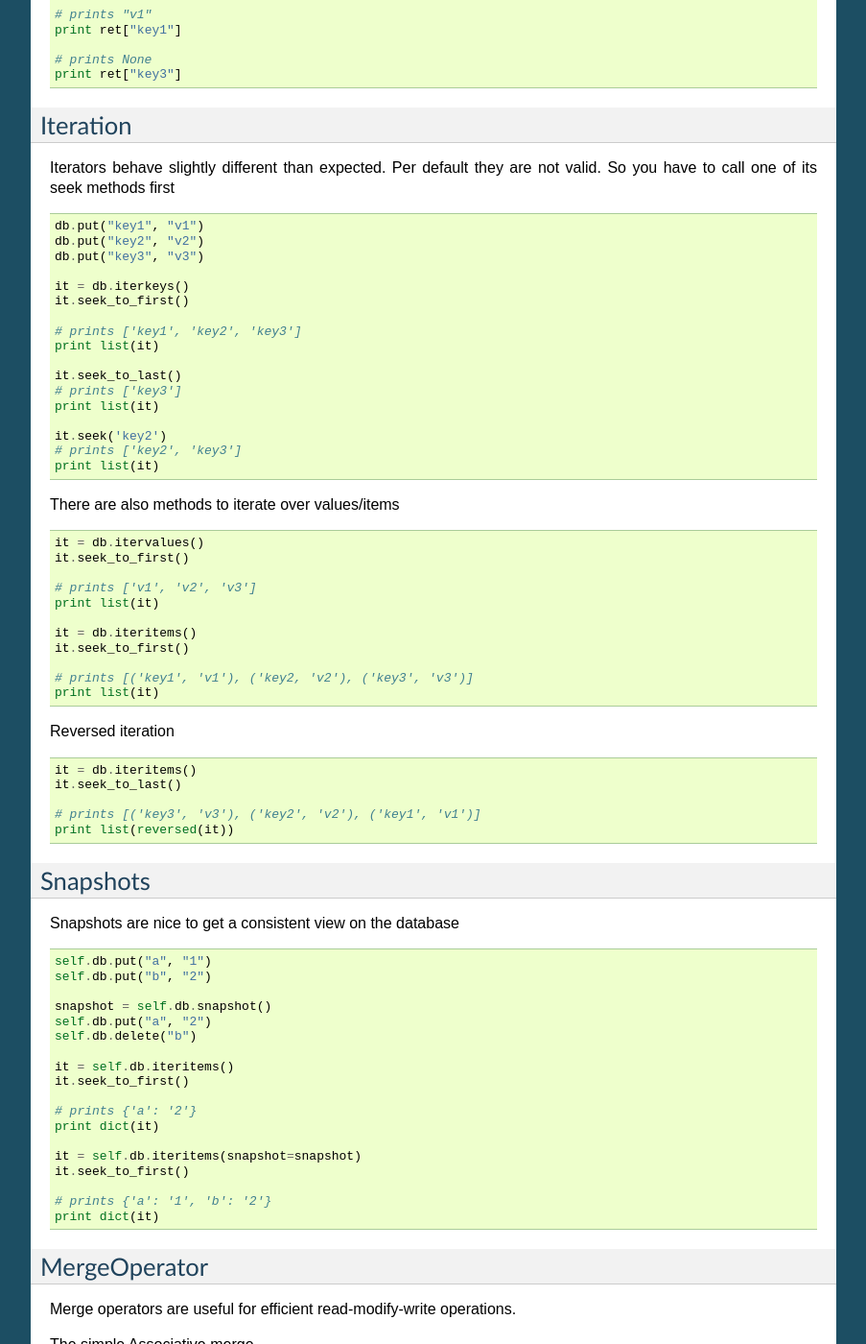
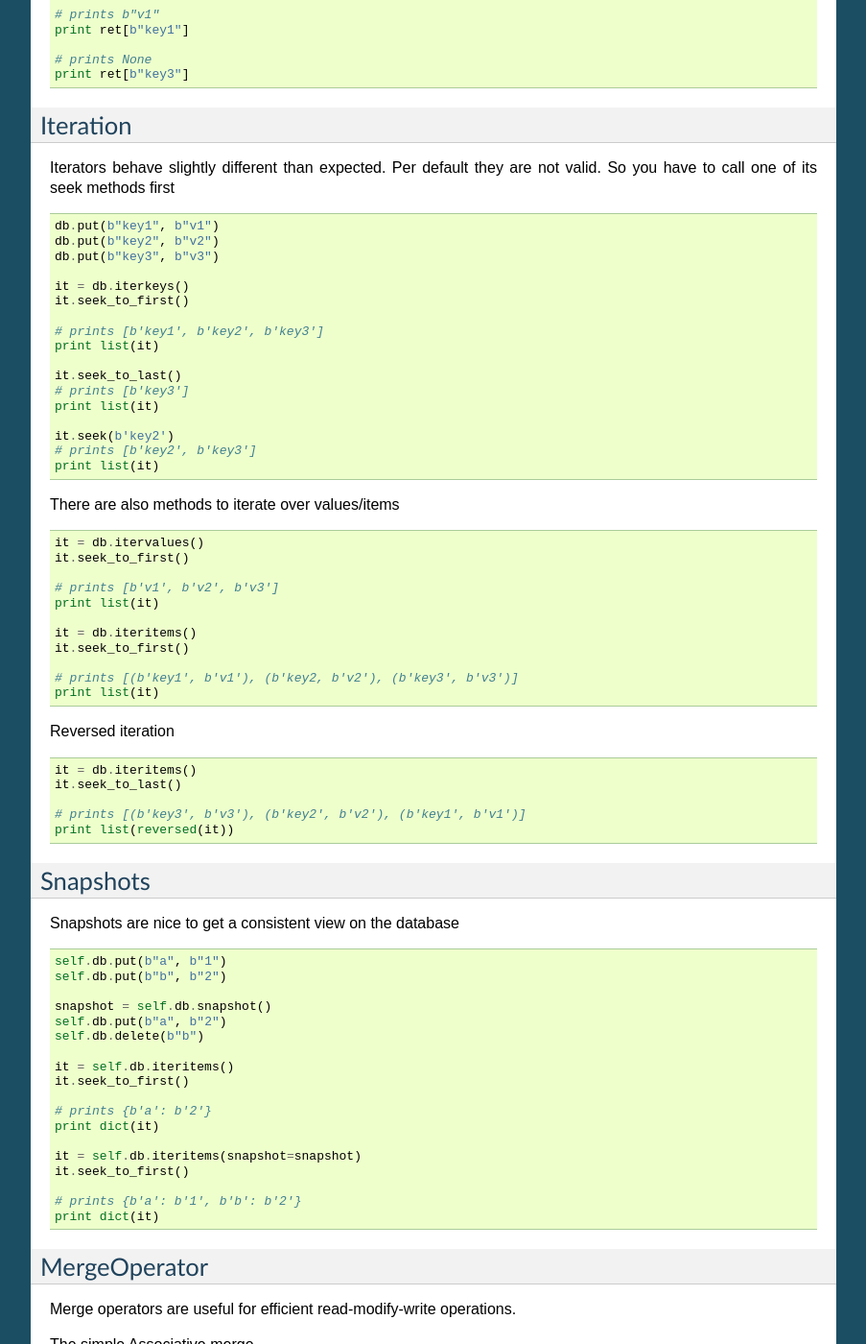
Before and after one commit to stephan-hof/pyrocksdb, a Sphinx documentation site: the page built from docs/tutorial/index.rst, in a window 1280 px wide and 1400 px high, scrolled down 1460 px. Shown: the whole window at 96% size, without its empty margins (198-1101 px from the left). Built offline with Sphinx 7.4.7, drawn with Linux system fonts in a browser that asks for light colours; some of the changed text lies outside the part shown.

```diff
--- a/docs/tutorial/index.rst
+++ b/docs/tutorial/index.rst
@@ -27,9 +27,9 @@ A more production ready open can look like this ::
     db = rocksdb.DB("test.db", opts)
 
 It assings a cache of 2.5G, uses a bloom filter for faster lookups and keeps
-more data (64 MB) in memory before writting a .sst file
+more data (64 MB) in memory before writting a .sst file.
 
-About bytes and unicode
+About Bytes and Unicode
 ========================
 
 RocksDB stores all data as uninterpreted *byte strings*.
@@ -58,37 +57,37 @@ Access
 Store, Get, Delete is straight forward ::
 
     # Store
-    db.put("key", "value")
+    db.put(b"key", b"value")
 
     # Get
-    db.get("key")
+    db.get(b"key")
 
     # Delete
-    db.delete("key")
+    db.delete(b"key")
 
 It is also possible to gather modifications and
 apply them in a single operation ::
 
     batch = rocksdb.WriteBatch()
-    batch.put("key", "v1")
-    batch.delete("key")
-    batch.put("key", "v2")
-    batch.put("key", "v3")
+    batch.put(b"key", b"v1")
+    batch.delete(b"key")
+    batch.put(b"key", b"v2")
+    batch.put(b"key", b"v3")
 
     db.write(batch)
 
 Fetch of multiple values at once ::
 
-    db.put("key1", "v1")
-    db.put("key2", "v2")
+    db.put(b"key1", b"v1")
+    db.put(b"key2", b"v2")
 
-    ret = db.multi_get(["key1", "key2", "key3"])
+    ret = db.multi_get([b"key1", b"key2", b"key3"])
 
-    # prints "v1"
-    print ret["key1"]
+    # prints b"v1"
+    print ret[b"key1"]
 
     # prints None
-    print ret["key3"]
+    print ret[b"key3"]
 
 Iteration
 =========
@@ -96,22 +95,22 @@ Iteration
 Iterators behave slightly different than expected. Per default they are not
 valid. So you have to call one of its seek methods first ::
 
-    db.put("key1", "v1")
-    db.put("key2", "v2")
-    db.put("key3", "v3")
+    db.put(b"key1", b"v1")
+    db.put(b"key2", b"v2")
+    db.put(b"key3", b"v3")
 
     it = db.iterkeys()
     it.seek_to_first()
 
-    # prints ['key1', 'key2', 'key3']
+    # prints [b'key1', b'key2', b'key3']
     print list(it)
 
     it.seek_to_last()
-    # prints ['key3']
+    # prints [b'key3']
     print list(it)
 
-    it.seek('key2')
-    # prints ['key2', 'key3']
+    it.seek(b'key2')
+    # prints [b'key2', b'key3']
     print list(it)
 
 There are also methods to iterate over values/items ::
@@ -119,13 +118,13 @@ There are also methods to iterate over values/items ::
     it = db.itervalues()
     it.seek_to_first()
 
-    # prints ['v1', 'v2', 'v3']
+    # prints [b'v1', b'v2', b'v3']
     print list(it)
 
     it = db.iteritems()
     it.seek_to_first()
 
-    # prints [('key1', 'v1'), ('key2, 'v2'), ('key3', 'v3')]
+    # prints [(b'key1', b'v1'), (b'key2, b'v2'), (b'key3', b'v3')]
     print list(it)
 
 Reversed iteration ::
@@ -133,7 +132,7 @@ Reversed iteration ::
     it = db.iteritems()
     it.seek_to_last()
 
-    # prints [('key3', 'v3'), ('key2', 'v2'), ('key1', 'v1')]
+    # prints [(b'key3', b'v3'), (b'key2', b'v2'), (b'key1', b'v1')]
     print list(reversed(it))
 
 
@@ -142,23 +141,23 @@ Snapshots
 
 Snapshots are nice to get a consistent view on the database ::
 
-    self.db.put("a", "1")
-    self.db.put("b", "2")
+    self.db.put(b"a", b"1")
+    self.db.put(b"b", b"2")
 
     snapshot = self.db.snapshot()
-    self.db.put("a", "2")
-    self.db.delete("b")
+    self.db.put(b"a", b"2")
+    self.db.delete(b"b")
 
     it = self.db.iteritems()
     it.seek_to_first()
 
-    # prints {'a': '2'}
+    # prints {b'a': b'2'}
     print dict(it)
 
     it = self.db.iteritems(snapshot=snapshot)
     it.seek_to_first()
 
-    # prints {'a': '1', 'b': '2'}
+    # prints {b'a': b'1', b'b': b'2'}
     print dict(it)
 
 
@@ -184,8 +184,8 @@ The simple Associative merge ::
     opts.merge_operator = AssocCounter()
     db = rocksdb.DB('test.db', opts)
 
-    db.merge("a", "1")
-    db.merge("a", "1")
+    db.merge(b"a", b"1")
+    db.merge(b"a", b"1")
 
-    # prints '2'
-    print db.get("a")
+    # prints b'2'
+    print db.get(b"a")
```
Also changed, not shown: other parts of docs/tutorial/index.rst (+4 -4 lines), docs/api/database.rst (+26 -26 lines), docs/api/interfaces.rst (+24 -24 lines), docs/index.rst (+4 -12 lines).
